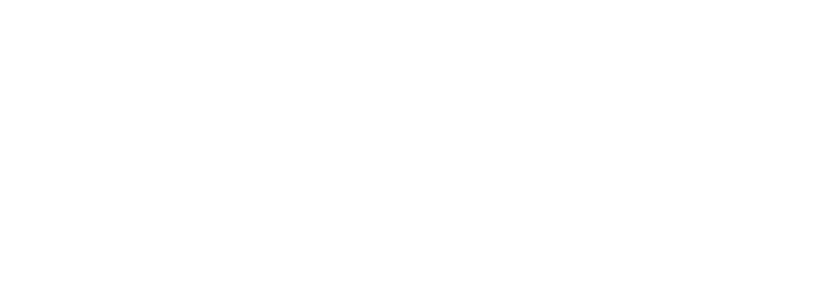
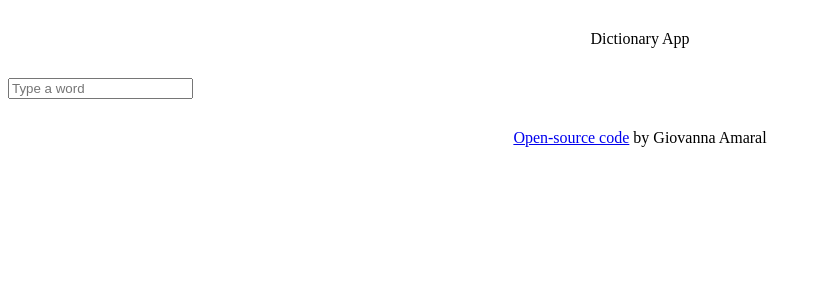
Before and after one commit to giovannamaral/dictionary-project, a React (Create React App) app: page / in a window 1280 px wide. Shown: the top 300 px of the page, without its empty margins (0-821 px from the left). Built offline with nearby package versions, Linux system fonts and the light colour scheme; the HTML template or start-up script is replaced by a standard one.

Commit message:
Added search engine

```diff
--- a/src/App.css
+++ b/src/App.css
@@ -0,0 +1,9 @@
+.App header {
+  text-align: center;
+  margin: 30px 0;
+}
+
+.App footer {
+  text-align: center;
+  margin: 30px 0;
+}
--- a/src/App.js
+++ b/src/App.js
@@ -1,3 +1,26 @@
+import Dictionary from "./Dictionary";
 import "./App.css";
 
-export default function App() {}
+export default function App() {
+  return (
+    <div className="App">
+      <div className="container">
+        <header> Dictionary App</header>
+        <main>
+          <Dictionary />
+        </main>
+        <footer>
+          <a
+            className="text-decoration-none text-secondary"
+            href="https://github.com/giovannamaral/dictionary-project"
+            target="_blank"
+            rel="noreferrer"
+          >
+            Open-source code
+          </a>{" "}
+          by Giovanna Amaral
+        </footer>
+      </div>
+    </div>
+  );
+}
--- /dev/null
+++ b/src/Dictionary.js
@@ -0,0 +1,27 @@
+import React, { useState } from "react";
+import "./Dictionary.css";
+
+export default function Dictionary() {
+  let [keyword, setKeyword] = useState("");
+
+  function search(event) {
+    event.preventDefault();
+    alert(`Searching for ${keyword} definition`);
+  }
+
+  function handleKeywordChange(event) {
+    setKeyword(event.target.value);
+  }
+
+  return (
+    <div className="Dictionary">
+      <form onSubmit={search}>
+        <input
+          type="search"
+          placeholder="Type a word"
+          onChange={handleKeywordChange}
+        />
+      </form>
+    </div>
+  );
+}
```
Also changed, not shown: src/Dictionary.css (added).
